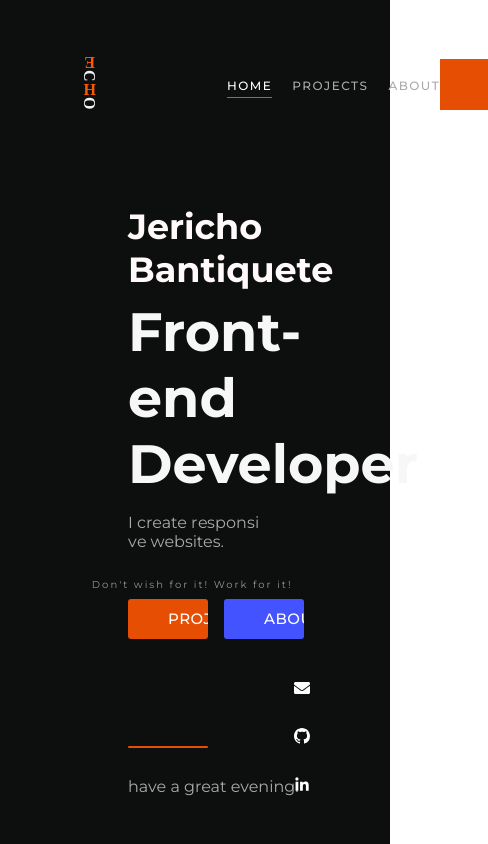
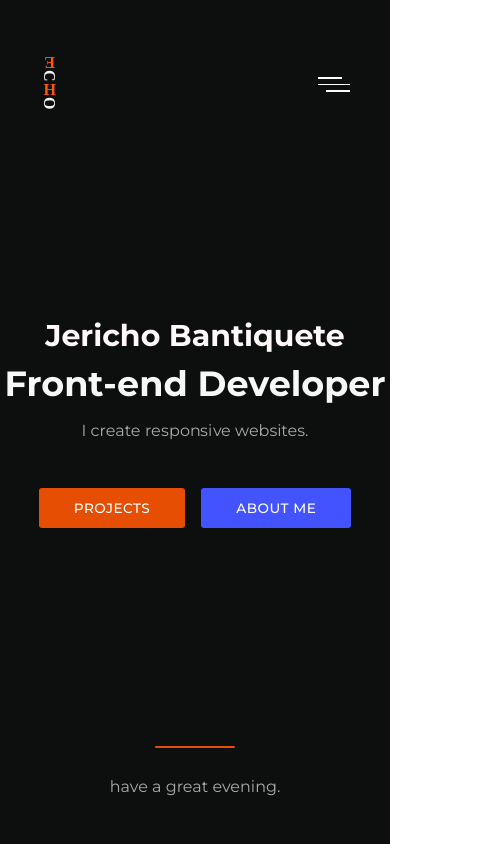
Before and after one commit to monciego/portfolio-react, a React (Create React App) app: page / in a window 390 px wide. Shown: the top 844 px of the page, 488 px wide, since content can reach past the window. Built offline with nearby package versions, Linux system fonts and the light colour scheme.

Commit message:
added media queries navbar and home page

```diff
--- a/src/components/Navbar/Navbar.js
+++ b/src/components/Navbar/Navbar.js
@@ -1,5 +1,7 @@
 import React, { useState } from "react";
 import {
+  Line,
+  Menu,
   NavList,
   NavLogo,
   NavMenuList,
@@ -96,6 +98,12 @@ const Navbar = () => {
           </span>
         </span>
       </StyledCTA>
+
+      <Menu>
+        <Line width="1.5rem" />
+        <Line />
+        <Line width="1.5rem" ml="0.5rem" />
+      </Menu>
     </StyledNavbar>
   );
 };
--- a/src/components/styles/Button.styled.js
+++ b/src/components/styles/Button.styled.js
@@ -7,7 +7,7 @@ export const StyledButton = styled(Button)`
   font-weight: 500;
   height: 40px;
   line-height: 40px;
-  font-size: 15px;
+  font-size: 0.9375em;
   text-transform: uppercase;
   color: #fff;
   padding: 0 40px;
@@ -20,6 +20,11 @@ export const StyledButton = styled(Button)`
   cursor: pointer;
 
   background: ${(props) => (props.secondary ? "#4353ff" : "#e64e04")};
+
+  @media all and (max-width: ${({ theme }) => theme.breakpoints.sm}) {
+    font-size: 0.85em;
+    padding: 0 35px;
+  }
 
   &::before {
     content: ${(props) => `url(${props.icon})`};
--- a/src/components/styles/Home.styled.js
+++ b/src/components/styles/Home.styled.js
@@ -8,12 +8,25 @@ export const StyledHome = styled.section`
   justify-content: center;
   padding: 0 8rem;
   height: 100vh;
+
+  @media all and (max-width: ${({ theme }) => theme.breakpoints.md}) {
+    align-items: center;
+    padding: 0;
+  }
 `;
 
 export const Name = styled.h2`
   font-size: 2.1875rem;
   position: relative;
   color: #fff9f9;
+
+  @media all and (max-width: ${({ theme }) => theme.breakpoints.sm}) {
+    font-size: 35px;
+  }
+
+  @media all and (max-width: ${({ theme }) => theme.breakpoints.xs}) {
+    font-size: 30px;
+  }
 `;
 
 export const Title = styled.h1`
@@ -21,6 +34,19 @@ export const Title = styled.h1`
   font-weight: 700;
   margin: 0.5rem 0 1rem 0;
   color: #f7f7f7;
+
+  @media all and (max-width: ${({ theme }) => theme.breakpoints.md}) {
+    text-align: center;
+    font-size: 52px;
+  }
+
+  @media all and (max-width: ${({ theme }) => theme.breakpoints.sm}) {
+    font-size: 43px;
+  }
+
+  @media all and (max-width: ${({ theme }) => theme.breakpoints.xs}) {
+    font-size: 35px;
+  }
 `;
 
 export const StyledButtonsContainer = styled.div`
@@ -52,6 +78,10 @@ export const Socials = styled.div`
   position: absolute;
   right: 5rem;
   bottom: 3rem;
+
+  @media all and (max-width: ${({ theme }) => theme.breakpoints.md}) {
+    display: none;
+  }
 `;
 
 export const Social = styled.a`
@@ -91,4 +121,8 @@ export const Quote = styled.span`
   color: #94929d;
   font-size: 10px;
   letter-spacing: 2px;
+
+  @media all and (max-width: ${({ theme }) => theme.breakpoints.md}) {
+    display: none;
+  }
 `;
--- a/src/components/styles/Navbar.styled.js
+++ b/src/components/styles/Navbar.styled.js
@@ -25,6 +25,10 @@ export const StyledNavbar = styled.nav`
     height: 14vh;
     z-index: 999;
   }
+
+  @media all and (max-width: ${({ theme }) => theme.breakpoints.md}) {
+    padding: 0 2.5rem;
+  }
 `;
 
 export const NavLogo = styled.img`
@@ -37,6 +41,10 @@ export const NavMenuList = styled.ul`
   gap: 1.25rem;
   flex: 1;
   margin-left: 8rem;
+
+  @media all and (max-width: ${({ theme }) => theme.breakpoints.md}) {
+    display: none;
+  }
 `;
 
 export const NavList = styled.li``;
@@ -152,4 +160,26 @@ export const StyledCTA = styled.a`
     transform: scale3d(0, 1, 1);
     transform-origin: 0% 50%;
   }
+
+  @media all and (max-width: ${({ theme }) => theme.breakpoints.md}) {
+    display: none;
+  }
 `;
+
+export const Menu = styled.div`
+  cursor: pointer;
+  display: none;
+
+  @media all and (max-width: ${({ theme }) => theme.breakpoints.md}) {
+    display: block;
+  }
+`;
+
+export const Line = styled.div`
+  height: 1.8px;
+  width: ${(props) => props.width || "2rem"};
+  background: ${({ theme }) => theme.color.light};
+  margin: 4.5px 0;
+  transition: 0.3s ease;
+  margin-left: ${(props) => props.ml || "0"};
+`;
--- a/src/components/styles/Theme.js
+++ b/src/components/styles/Theme.js
@@ -16,4 +16,9 @@ export const theme = {
     primary: "#e64e04",
     secondary: "#4353ff",
   },
+  breakpoints: {
+    md: "930px",
+    sm: "768px",
+    xs: "500px",
+  },
 };
```
